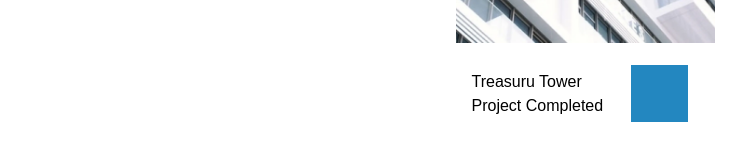
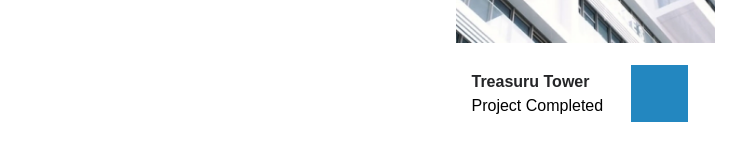
Before and after one commit to Deepakverma-556/architectural, a React (Create React App) app: page / in a window 1280 px wide. Shown: the part 4378-4538 px from the top of the page, without its empty margins (55-801 px from the left). Built offline with nearby package versions, Linux system fonts and the light colour scheme.

Commit message:
add para classes

```diff
--- a/src/components/Collection.jsx
+++ b/src/components/Collection.jsx
@@ -18,7 +18,7 @@ const Collection = () => {
                             <img src={Image1} alt="building-image" />
                             <div className='bg-white py-[22px] px-4 flex gap-7 items-center'>
                                 <div >
-                                    <p>Treasuru Tower</p>
+                                    <p className='font-semibold text-base leading-6 text-dark'>Treasuru Tower</p>
                                     <p>Project Completed</p>
                                 </div>
                                 <div className='w-[57px] h-[57px] bg-dark-blue'>
```
